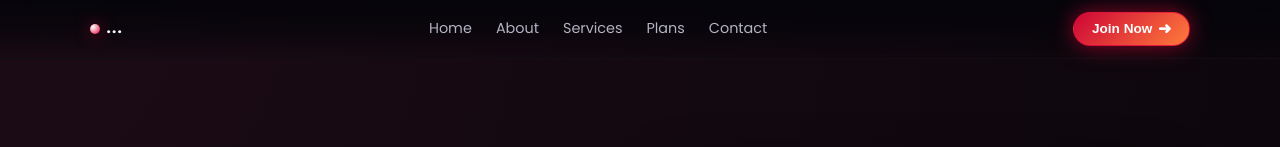
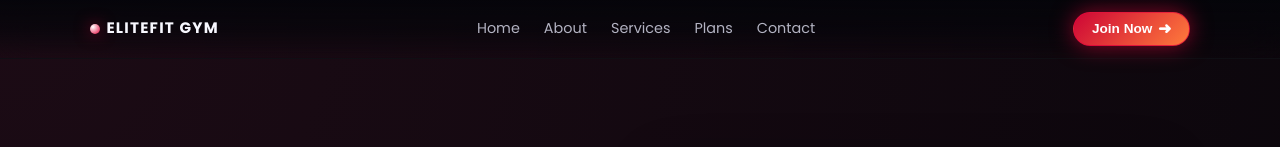
Before and after one commit to MOHDZIKRANKASSAR/EliteFit, a plain HTML site: page index.html in a window 1280 px wide. Shown: the top 147 px of the page. Drawn offline with Linux system fonts and the light colour scheme; grey boxes are pictures that could not be loaded.

Commit message:
Update index.html

```diff
--- a/index.html
+++ b/index.html
@@ -939,10 +939,10 @@
     <div class="container nav">
       <div class="nav-logo">
         <span class="nav-logo-dot"></span>
-        <span>...</span>
+        <span>ELITEFIT GYM</span>
       </div>
 
-      <nav class="nav-links" id="navLinks">
+      <nav class="nav-links" href="https://encrypted-tbn0.gstatic.com/images?q=tbn:ANd9GcQhX5efkq_k8lS6LzaxoN-tR_-OUlKCSTyWH3Xxmlj75RYqf8D5eB-mzW3O&s=10" id="navLinks">
         <a href="#hero">Home</a>
         <a href="#about">About</a>
         <a href="#services">Services</a>
```
